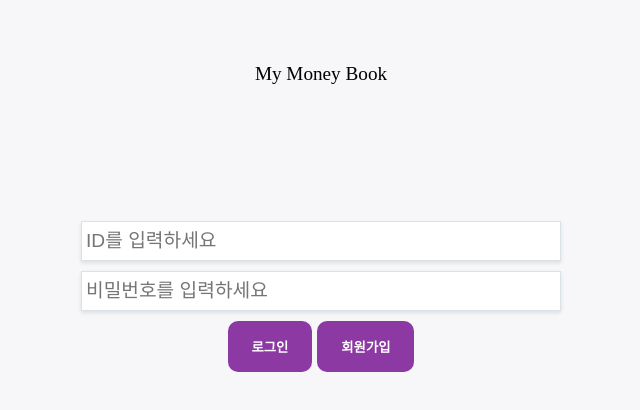
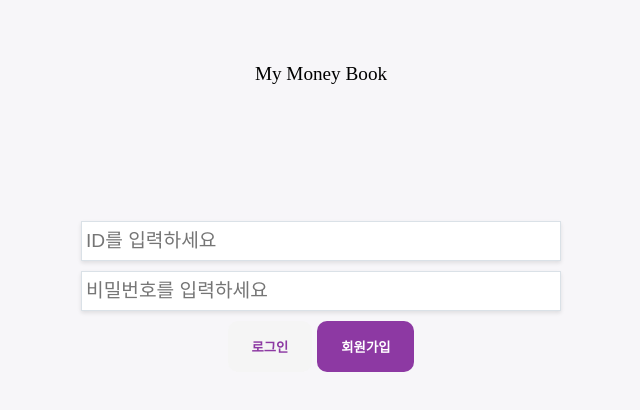
Before and after one commit to awdsza/my-moneybook, a Vue app: page /login in a window 1280 px wide. In both pictures the pointer is over the button "로그인". Shown: the top 410 px of the page, without its empty margins (319-959 px from the left). Built offline with nearby package versions, Linux system fonts and the light colour scheme; what v-calendar would draw is missing.

Commit message:
style:a태그 hover스타일에대한css 변경

```diff
--- a/src/css/common.css
+++ b/src/css/common.css
@@ -57,7 +57,7 @@ select {
 a{
     color: #364f6b;
 }
-a:hover{
+.btn:hover{
     color:#8d39a3;
     background-color: whitesmoke;
 }
```
